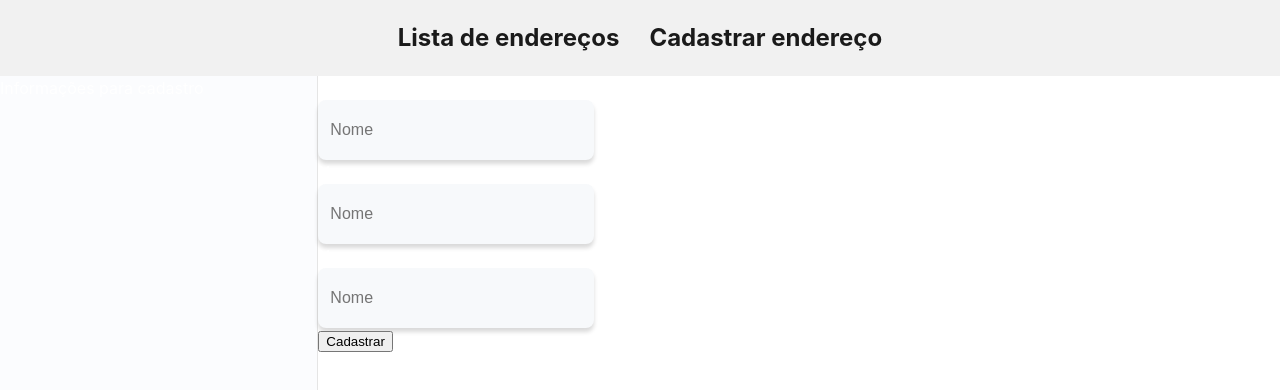
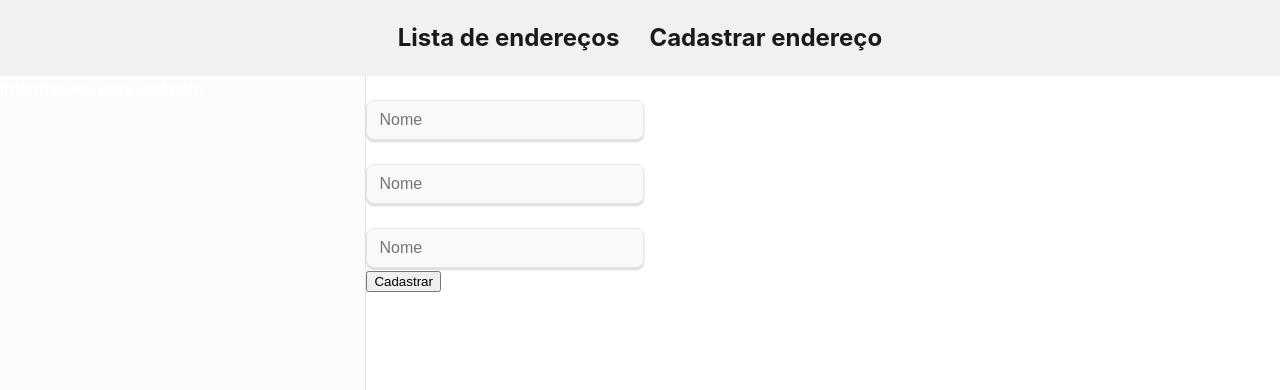
Before and after one commit to murilo-alvesmelo/beyond-bytes-test, a React (Vite) app: page /cadastro in a window 1280 px wide. Shown: the top 390 px of the page. Built offline with nearby package versions, Linux system fonts and the light colour scheme.

Commit message:
first commit

```diff
--- a/src/Components/Input/index.tsx
+++ b/src/Components/Input/index.tsx
@@ -1,16 +1,32 @@
 import styles from "./styles.module.css";
 
-export default function Input(props) {
+type InputProps = {
+  label: string;
+  valor: string;
+  isAlterado: (valor: string) => void;
+  obrigatorio: boolean;
+  placeholder: string;
+  type: string;
+};
+
+export default function Input({
+  label,
+  valor,
+  isAlterado,
+  obrigatorio,
+  placeholder,
+  type,
+}: InputProps) {
   return (
     <div>
-      <label>{props.label}</label>
+      <label>{label}</label>
       <input
         className={styles.input}
-        onChange={(e) => props.isAlterado(e.target.value)}
-        value={props.valor}
-        required={props.obrigatorio}
-        placeholder={props.placeholder}
-        type={props.type}
+        onChange={(e) => isAlterado(e.target.value)}
+        value={valor}
+        required={obrigatorio}
+        placeholder={placeholder}
+        type={type}
       />
     </div>
   );
--- a/src/Components/Input/styles.module.css
+++ b/src/Components/Input/styles.module.css
@@ -1,8 +1,9 @@
 
 .input {
+    color: #000000;
     background-color: #F7F9FB;
-    box-shadow: 0px 4px 4px rgba(0, 0, 0, 0.15);
-    height: 60px;
+    box-shadow: 0px 2px 2px rgba(0, 0, 0, 0.15);
+    height: 40px;
     width: 100%;
     mix-blend-mode: normal;
     font-size: 16px;
@@ -10,5 +11,5 @@
     border: none;
     box-sizing: border-box;
     border-radius: 8px;
-    border-color: #E5E5E5;
+    border: 1px solid #E5E5E5;
 }
--- a/src/Screens/CadastroScreen/Components/Info/styles.module.css
+++ b/src/Screens/CadastroScreen/Components/Info/styles.module.css
@@ -1,6 +1,6 @@
 .container {
     background-color: #FBFCFE;
-    width: 33%;
+    width: 40%;
     margin: 0;
     border-right: 1px solid #E5E5E5;
 }
```
